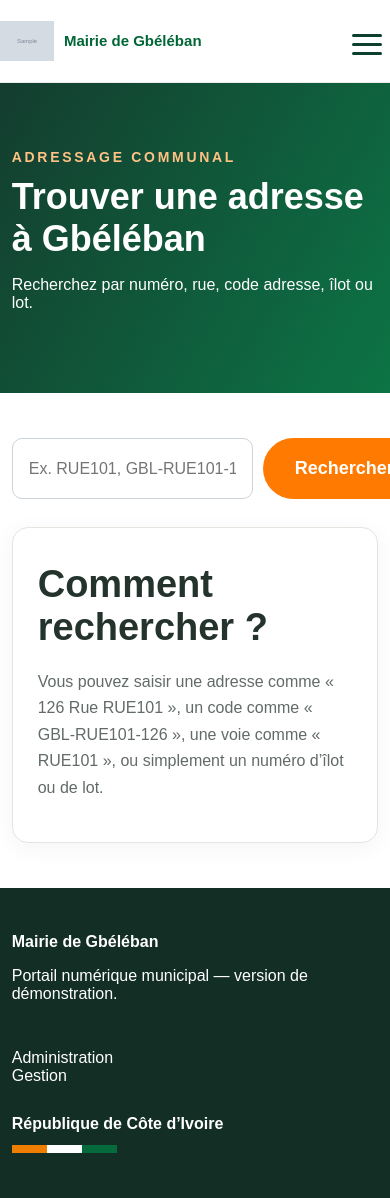
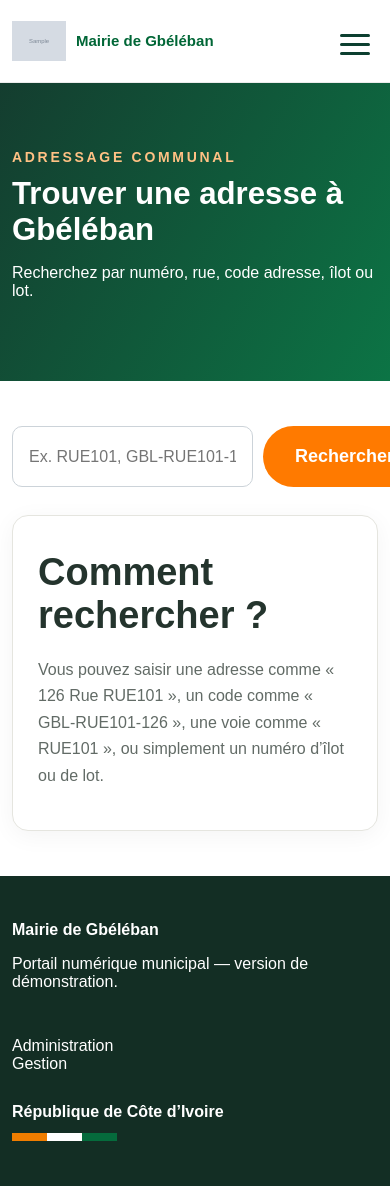
Before and after one commit to Doumouss29/gbeleban-mairie-demo, a Django app: page /adresses/ in a window 390 px wide. Run offline with Django 5.2, Linux system fonts and the light colour scheme; tables that the repository leaves empty hold one stand-in row (values such as "Sample post"); grey boxes marked "Sample" are stand-in pictures.

Commit message:
Use compact responsive address search on staff maps

```diff
--- a/portal/templates/portal/base.html
+++ b/portal/templates/portal/base.html
@@ -64,6 +64,16 @@
   <link rel="stylesheet" href="{% static 'portal/css/collection.css' %}">
   <link rel="stylesheet" href="{% static 'portal/css/enhancements.css' %}">
   <link rel="stylesheet" href="{% static 'portal/css/home-features.css' %}">
+  <style>
+    html,body{max-width:100%;overflow-x:hidden}img,svg,video{max-width:100%}
+    @media(max-width:700px){
+      .container{width:min(100% - 24px,1180px)!important}
+      .pagehead h1{font-size:clamp(24px,8vw,34px)!important}
+      .section{padding-left:0!important;padding-right:0!important}
+      table{font-size:12px}
+      .btn{max-width:100%;white-space:normal}
+    }
+  </style>
   {% block head %}{% endblock %}
 </head>
 <body>
@@ -128,7 +138,7 @@
     <a href="/gbeleban-en-carte/" class="{% if '/gbeleban-en-carte/' in request.path %}active{% endif %}">Gbéléban en carte</a>
     <a href="/projets/" class="{% if '/projets/' in request.path %}active{% endif %}">Projets</a>
     <a href="/actualites/" class="{% if '/actualites/' in request.path %}active{% endif %}">Actualités</a>
-    <a href="/pages/contact/" class="{% if request.path == '/pages/contact/' %}active{% endif %}">Contact</a>
+    <a href="/pages/contact/" class="{% if '/pages/contact/' in request.path %}active{% endif %}">Contact</a>
     {% if user.is_authenticated %}
       <a href="/mon-espace/" class="{% if '/mon-espace/' in request.path or '/urbanisme/' in request.path or '/dashboard/' in request.path or '/collecte-municipale/' in request.path %}active{% endif %}">👤 Mon espace Gbéléban</a>
     {% else %}
@@ -188,8 +198,8 @@
       setTimeout(function(){
         window.GbelebanAddressSearch.attachLeaflet(instance,{
           position:'topleft',
-          width:elId==='cadastre-map'?'400px':'420px',
-          placeholder:'Rechercher une adresse à Gbéléban ou OSM…',
+          width:elId==='cadastre-map'?'310px':'320px',
+          placeholder:'Rechercher une adresse ou un lieu…',
           includeUnpublished:elId==='addressingManagementMap'
         });
       },0);
```
